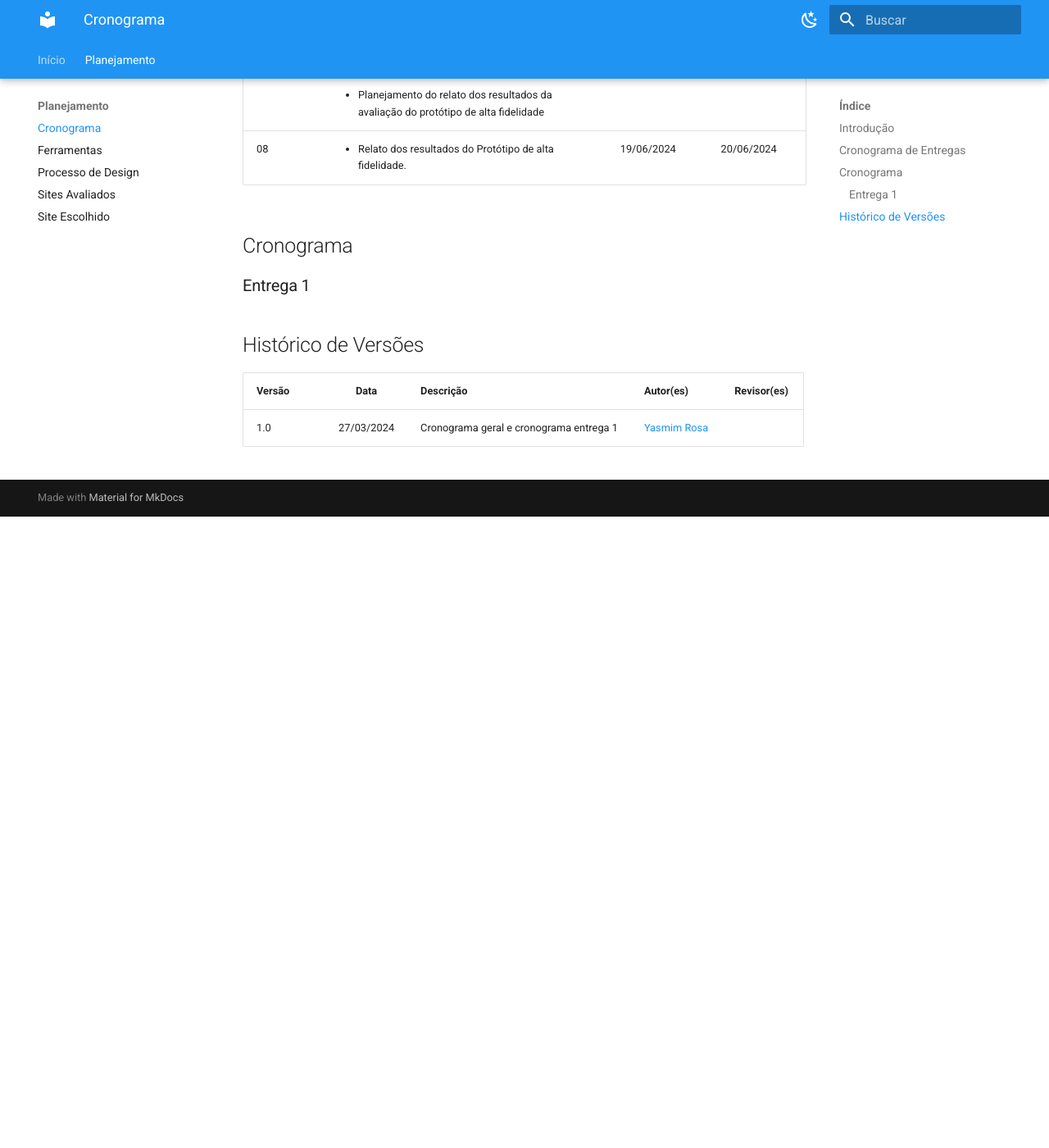
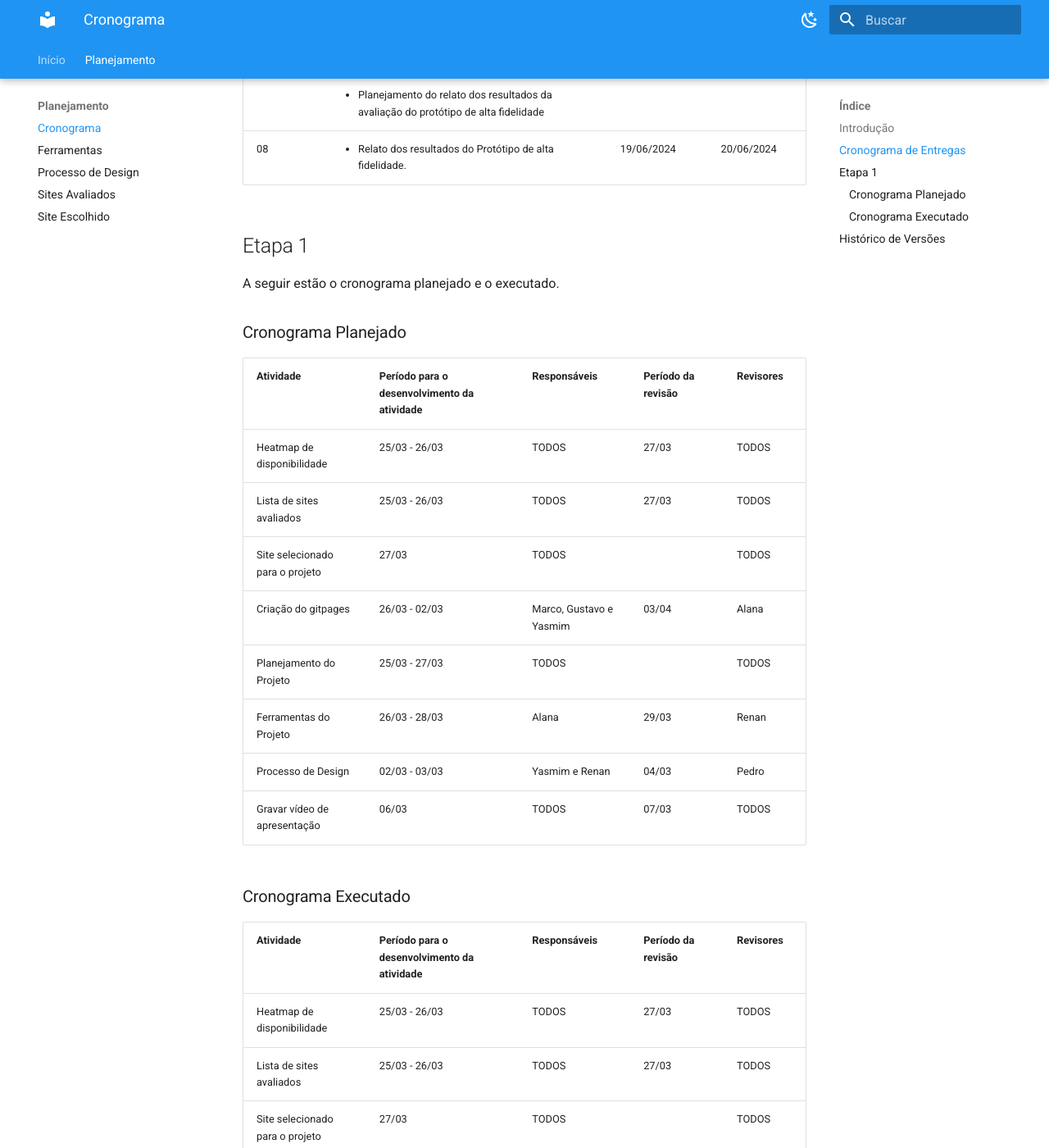
Before and after one commit to Interacao-Humano-Computador/2024.1-Grupo08, an MkDocs documentation site: the page built from docs/planejamento/cronograma.md, in a window 1280 px wide and 1400 px high, scrolled down 1394 px. Shown: the whole window at 82% size. Built offline with MkDocs 1.6.1 and Material for MkDocs 9.7.7, drawn with Linux system fonts in a browser that asks for light colours; before the commit the page ends 2024 px from its top, so only the background shows below that; some of the changed text lies outside the part shown.

Commit message:
cronograma planejado e o executado (inicial)

```diff
--- a/docs/planejamento/cronograma.md
+++ b/docs/planejamento/cronograma.md
@@ -16,9 +16,33 @@ Todas as entregas e seus respectivos cronogramas estão orietados a data de entr
 | 08    | <ul> <li>Relato dos resultados do Protótipo de alta fidelidade.</li> </ul>| 19/06/2024 | 20/06/2024 |
 
 
+## Etapa 1
+A seguir estão o cronograma planejado e o executado.
+### Cronograma Planejado
 
-## Cronograma
-### Entrega 1
+| Atividade                       | Período para o desenvolvimento da atividade | Responsáveis             | Período da revisão | Revisores |
+|---------------------------------|--------------------------------------------|--------------------------|--------------------|-----------|
+| Heatmap de disponibilidade      | 25/03 - 26/03                              | TODOS                    | 27/03              | TODOS     |
+| Lista de sites avaliados        | 25/03 - 26/03                              | TODOS                    | 27/03              | TODOS     |
+| Site selecionado para o projeto | 27/03                                      | TODOS                    |                    | TODOS     |
+| Criação do gitpages             | 26/03 - 02/03                              | Marco, Gustavo e Yasmim | 03/04              | Alana     |
+| Planejamento do Projeto         | 25/03 - 27/03                              | TODOS                    |                    | TODOS     |
+| Ferramentas do Projeto          | 26/03 - 28/03                              | Alana                    | 29/03              | Renan     |
+| Processo de Design              | 02/03 - 03/03                              | Yasmim e Renan           | 04/03              | Pedro     |
+| Gravar vídeo de apresentação    | 06/03                                      | TODOS                    | 07/03              | TODOS     |
+
+
+### Cronograma Executado
+| Atividade                       | Período para o desenvolvimento da atividade | Responsáveis             | Período da revisão | Revisores |
+|---------------------------------|--------------------------------------------|--------------------------|--------------------|-----------|
+| Heatmap de disponibilidade      | 25/03 - 26/03                              | TODOS                    | 27/03              | TODOS     |
+| Lista de sites avaliados        | 25/03 - 26/03                              | TODOS                    | 27/03              | TODOS     |
+| Site selecionado para o projeto | 27/03                                      | TODOS                    |                    | TODOS     |
+| Criação do gitpages             | 26/03 - 02/03                              | Marco, Gustavo e Yasmim | 03/04              | Alana     |
+| Planejamento do Projeto         | 25/03 - 27/03                              | TODOS                    |                    | TODOS     |
+| Ferramentas do Projeto          | 26/03 - 28/03                              | Alana                    | 29/03              | Renan     |
+| Processo de Design              | 02/03 - 03/03                              | Yasmim e Renan           | 04/03              | Pedro     |
+| Gravar vídeo de apresentação    | 06/03                                      | TODOS                    | 07/03              | TODOS     |
 
 
 ## Histórico de Versões
```
Also changed, not shown: other parts of docs/planejamento/cronograma.md (+1 -1 lines).
